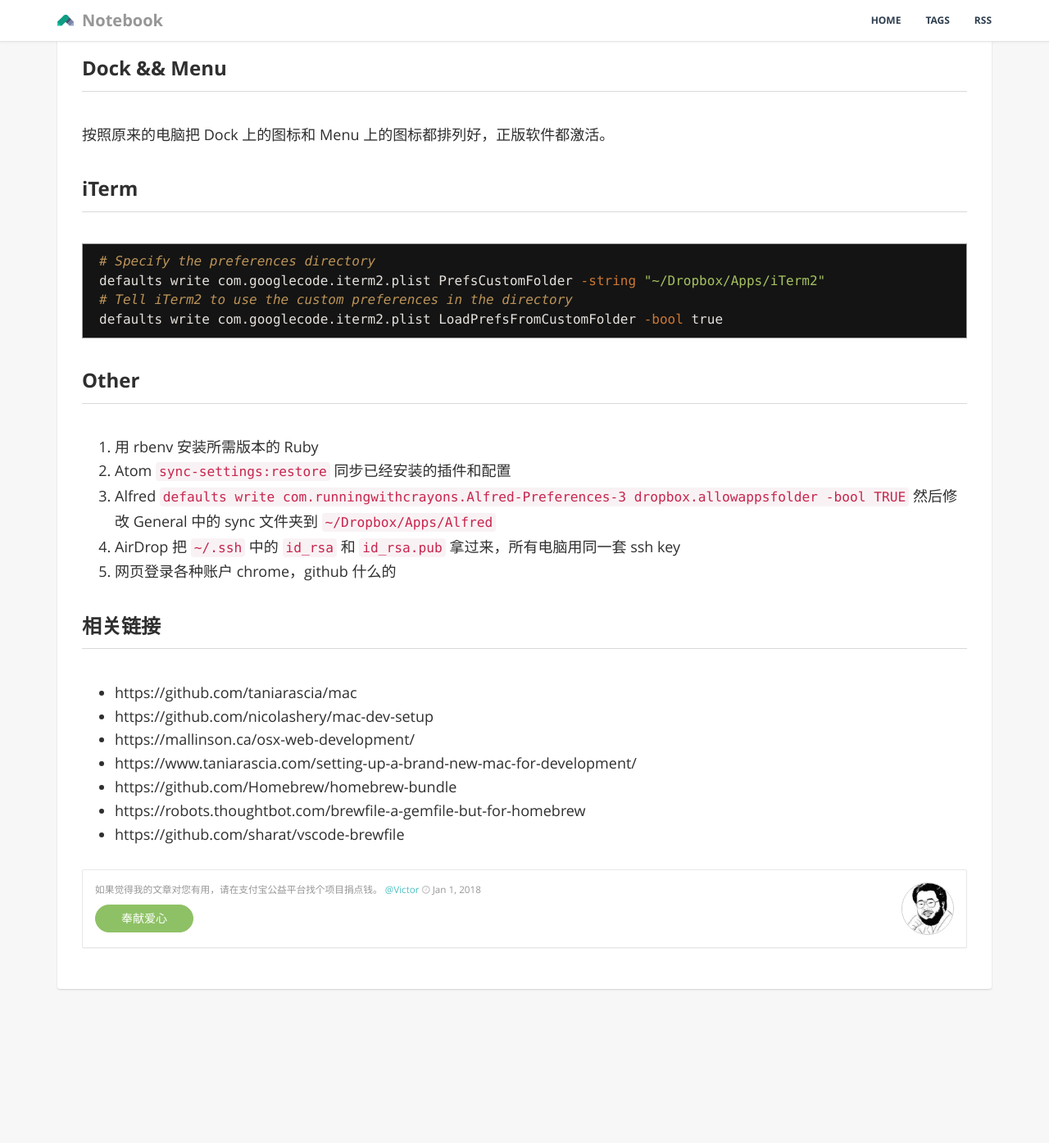
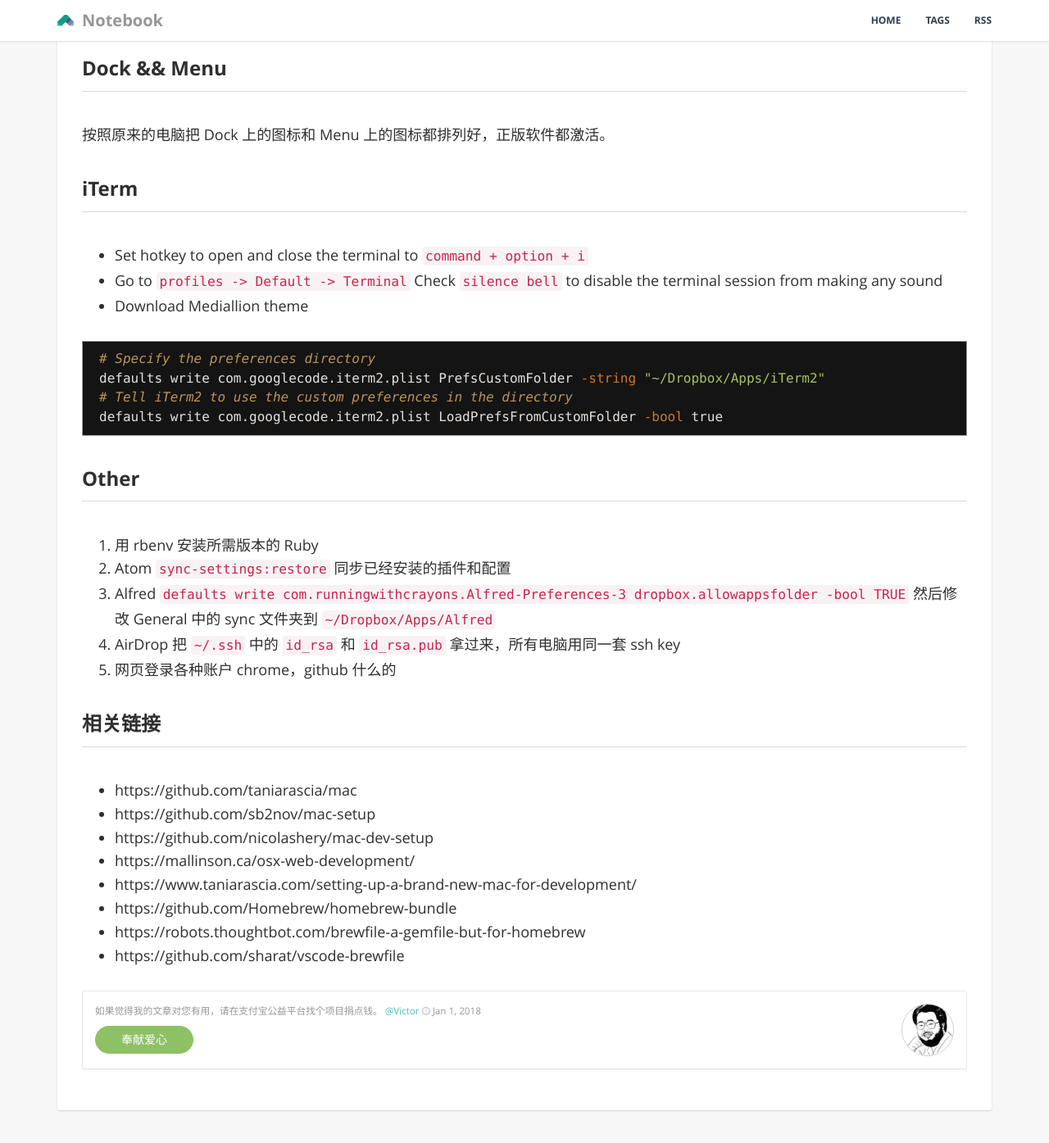
Before and after one commit to GiaoGiaoCat/GiaoGiaoCat.github.io, a Jekyll site: the page built from _posts/201801/2018-01-01-install-mac-dev.md, in a window 1280 px wide and 1400 px high, scrolled down 1592 px. Shown: the top 1395 px of the window at 82% size. Built offline with Jekyll 4.4.1, drawn with Linux system fonts in a browser that asks for light colours; before the commit the page ends 2844 px from its top, so only the background shows below that.

Commit message:
fix post

````diff
--- a/_posts/201801/2018-01-01-install-mac-dev.md
+++ b/_posts/201801/2018-01-01-install-mac-dev.md
@@ -63,6 +63,10 @@
 
 ## iTerm
 
+* Set hotkey to open and close the terminal to `command + option + i`
+* Go to `profiles -> Default -> Terminal` Check `silence bell` to disable the terminal session from making any sound
+* Download Mediallion theme
+
 ```bash
 # Specify the preferences directory
 defaults write com.googlecode.iterm2.plist PrefsCustomFolder -string "~/Dropbox/Apps/iTerm2"
@@ -81,6 +85,7 @@
 ## 相关链接
 
 * https://github.com/taniarascia/mac
+* https://github.com/sb2nov/mac-setup
 * https://github.com/nicolashery/mac-dev-setup
 * https://mallinson.ca/osx-web-development/
 * https://www.taniarascia.com/setting-up-a-brand-new-mac-for-development/
````
